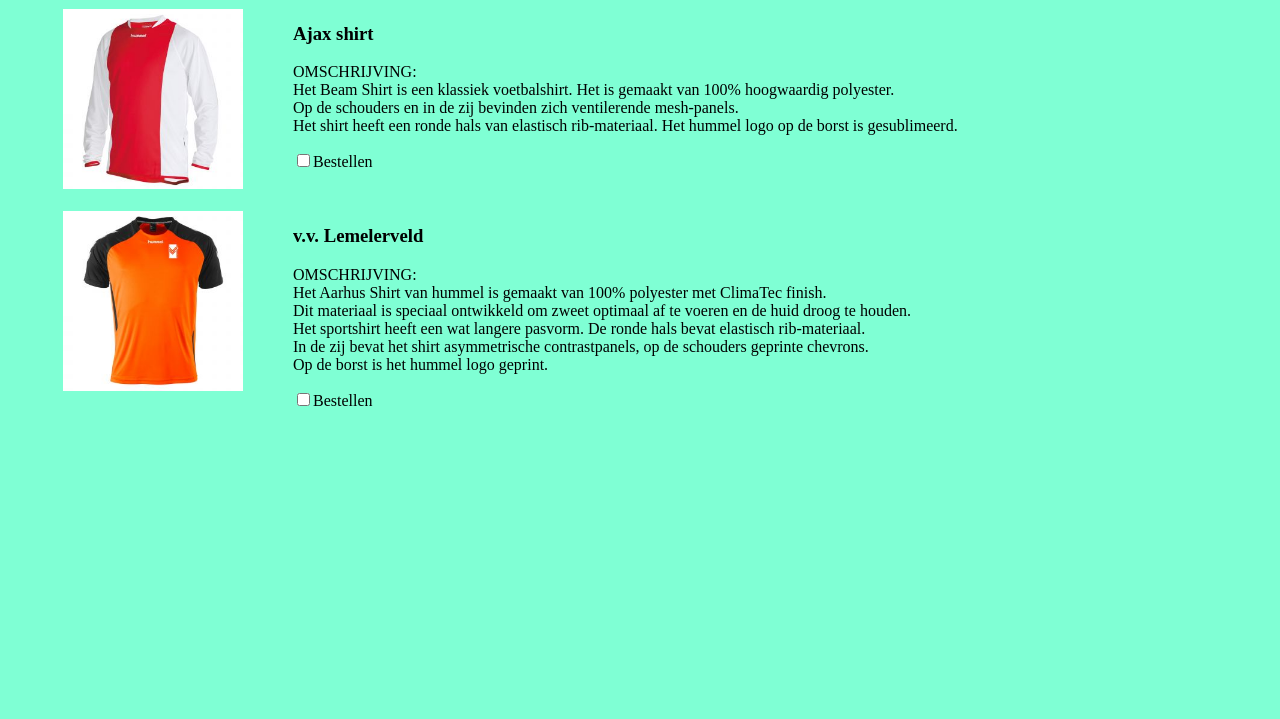
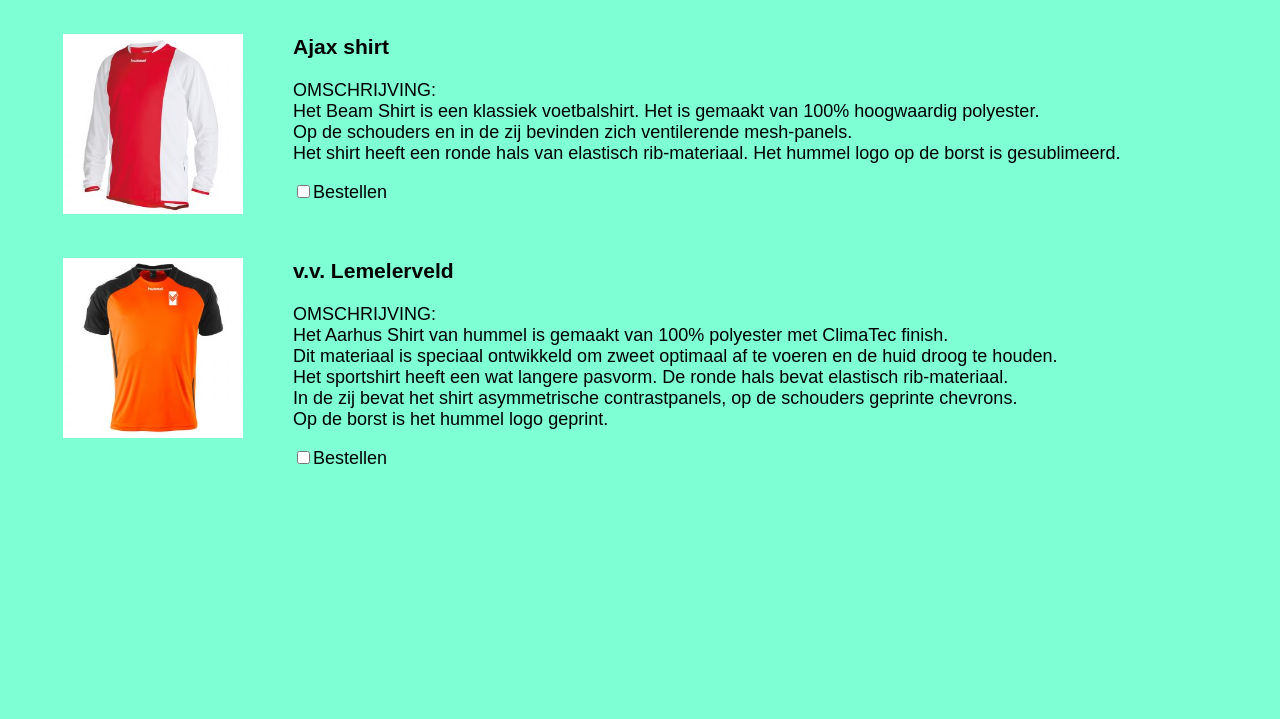
Before and after one commit to JoevieMorris/Webdesign-les-25, a plain HTML site: page index.html in a window 1280 px wide. Shown: the part 81-800 px from the top of the page. Drawn offline with nearby package versions, Linux system fonts and the light colour scheme.

Commit message:
Update main.css

```diff
--- a/css/main.css
+++ b/css/main.css
@@ -1,6 +1,8 @@
 .content
 {
     background-color: aquamarine;
+    font-family: 'Montserrat', sans-serif;
+    font-size:large;
 }
 
 
@@ -42,5 +44,5 @@ img
     {
         width: 180px;
         float:left;
-        padding: 5px 50px;
+        padding: 20px 50px;
     }
```
